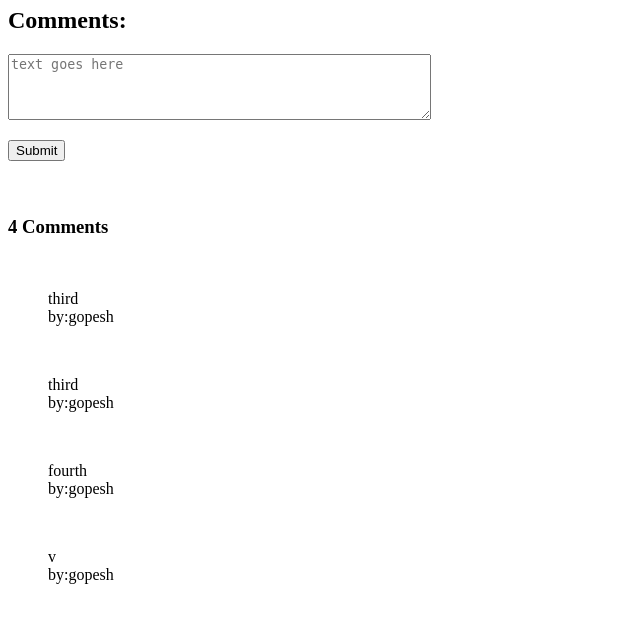
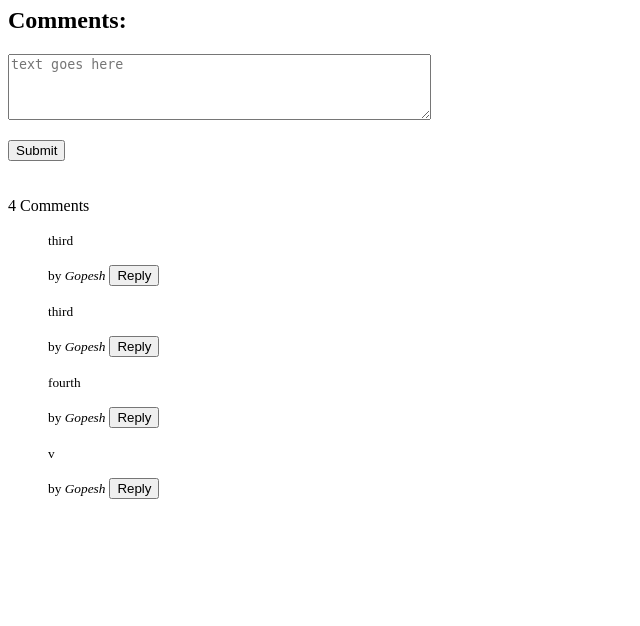
Before and after one commit to Madhav-Singhal/blog-app, a Django app: page /detail/7 in a window 1280 px wide. Shown: the part 275-901 px from the top of the page, without its empty margins (0-640 px from the left). After the commit the page ends 774 px from the top, so only its background shows below. Run offline with Django 3.2, Linux system fonts and the light colour scheme; data comes from the database, SQL or seed files in the repository.

Commit message:
Update detail.html

```diff
--- a/templates/detail.html
+++ b/templates/detail.html
@@ -1,7 +1,8 @@
 <!DOCTYPE html>
 <html>
     <head>
-        <title></title>
+        <script src="https://ajax.googleapis.com/ajax/libs/jquery/3.5.1/jquery.min.js"></script>
+
     </head>
     <body>
         <h3>Author: {{ obj.author }}<br /></h3>
@@ -11,21 +12,67 @@
         <img src="{{obj.img.url}}" height="200" width="300" /><br />
         {% endif %}{{ obj.text }}<br /><br /><br /><br /><br /><br /><br /><br /><br />
         <h2>Comments:</h2>
+
+
+
         <form method="post">
             {% csrf_token%} {{ form.as_p }}
             <input type="submit" name="post" />
         </form>
         <br /><br />
-        <h3>{{comments.count}} Comment{{ comments|pluralize}}</h3>
+        {{comments.count}} Comment{{ comments|pluralize}}
         <br />
 
         {% for i in comments %}
-        <ul>
-            <div>
-                {{i.comment}}<br />
-                by:{{i.user_id}}
+        <blockquote class="blockquote">
+
+                <p class="mb-0"><small>{{i.comment}}</small></p>
+                <footer class="blockquote-footer"><small>by <cite title="Source Title">{{i.user_id|capfirst}}</cite></small>
+                    <button type="button" class="reply-btn btn btn-outline-dark btn-sm ml-2">Reply</button>
+                </footer>
+        </blockquote>
+
+
+
+        <div class="replied-comments container mt-2" style="display:none;">
+            {{i.replies.count}} Reply
+            {% for reply in i.replies.all %}
+
+
+            <blockquote class="blockquote">
+            <p class="mb-0"><small>{{reply.comment}}</small></p>
+            <footer class="blockquote-footer"><small>by <cite title="Source Title">{{reply.user_id|capfirst}}</cite></small>
+                </footer>
+            </blockquote>
+            {% endfor %}
+            <div class="form-group row" >
+                <form method="post" id="form1">
+
+                {% csrf_token%}
+                <input type="hidden" name="comment_id" value="{{i.id}}">
+                {{ form.as_p }}
+                <button name="data"  >submit</button>
+        </form>
+
+
             </div>
-        </ul>
-        <br />{% endfor %}
+        </div>
+
+       {% endfor %}
+
+
+
+
+
+       <script type="">
+            $('.reply-btn').click(function(){
+
+                $(this).parent().parent().next('.replied-comments').fadeToggle();
+            })
+
+
+
+
+       </script>
     </body>
 </html>
```
